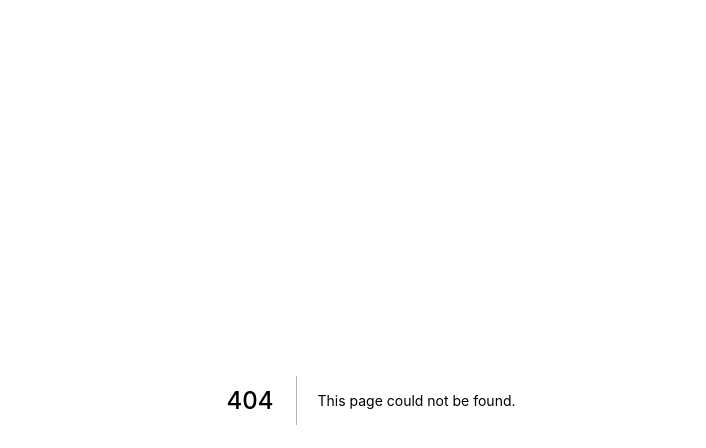
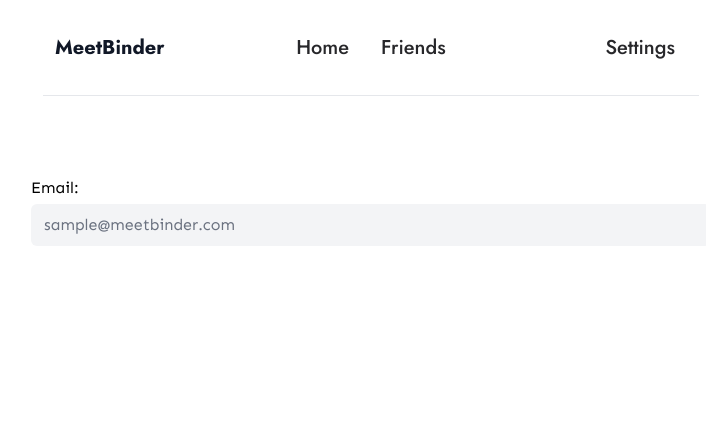
Before and after one commit to Watakumi/meet-binder-front, a Next.js app: page /settings in a window 1280 px wide. Before the commit this address had no page. Shown: the top 448 px of the page, without its empty margins (269-975 px from the left). Built offline with nearby package versions, Linux system fonts and the light colour scheme.

Commit message:
Add EmailFormComponent

```diff
--- /dev/null
+++ b/components/Settings/EmailForm.tsx
@@ -0,0 +1,22 @@
+export const EmailForm = () => {
+  return (
+    <form>
+      <label>
+        Email:
+        <input
+          type="email"
+          className="
+                    mt-1
+                    block
+                    w-full
+                    rounded-md
+                    border-transparent
+                    bg-gray-100
+                    focus:border-gray-500 focus:bg-white focus:ring-0
+                  "
+          placeholder="sample@meetbinder.com"
+        />
+      </label>
+    </form>
+  );
+};
--- /dev/null
+++ b/pages/settings/index.tsx
@@ -0,0 +1,15 @@
+import { Header } from '../../components/Header/Header';
+import { EmailForm } from '../../components/Settings/EmailForm';
+
+const UserSettings: React.FunctionComponent = () => {
+  return (
+    <div className="px-2 sm:px-8 md:px-24 lg:px-48 xl:px-72">
+      <Header />
+      <div className="my-8 px-3 font-sen">
+        <EmailForm />
+      </div>
+    </div>
+  );
+};
+
+export default UserSettings;
```
